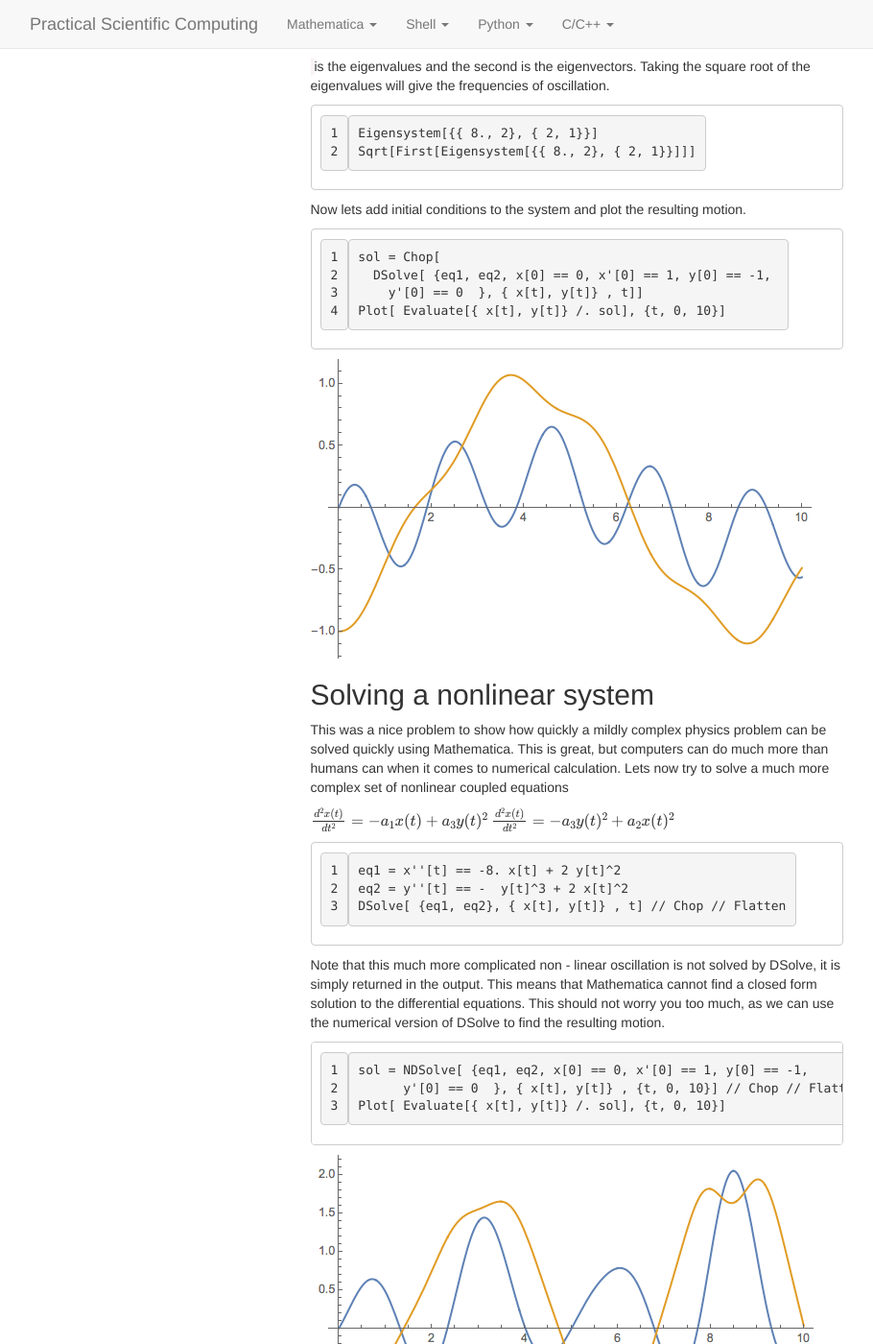
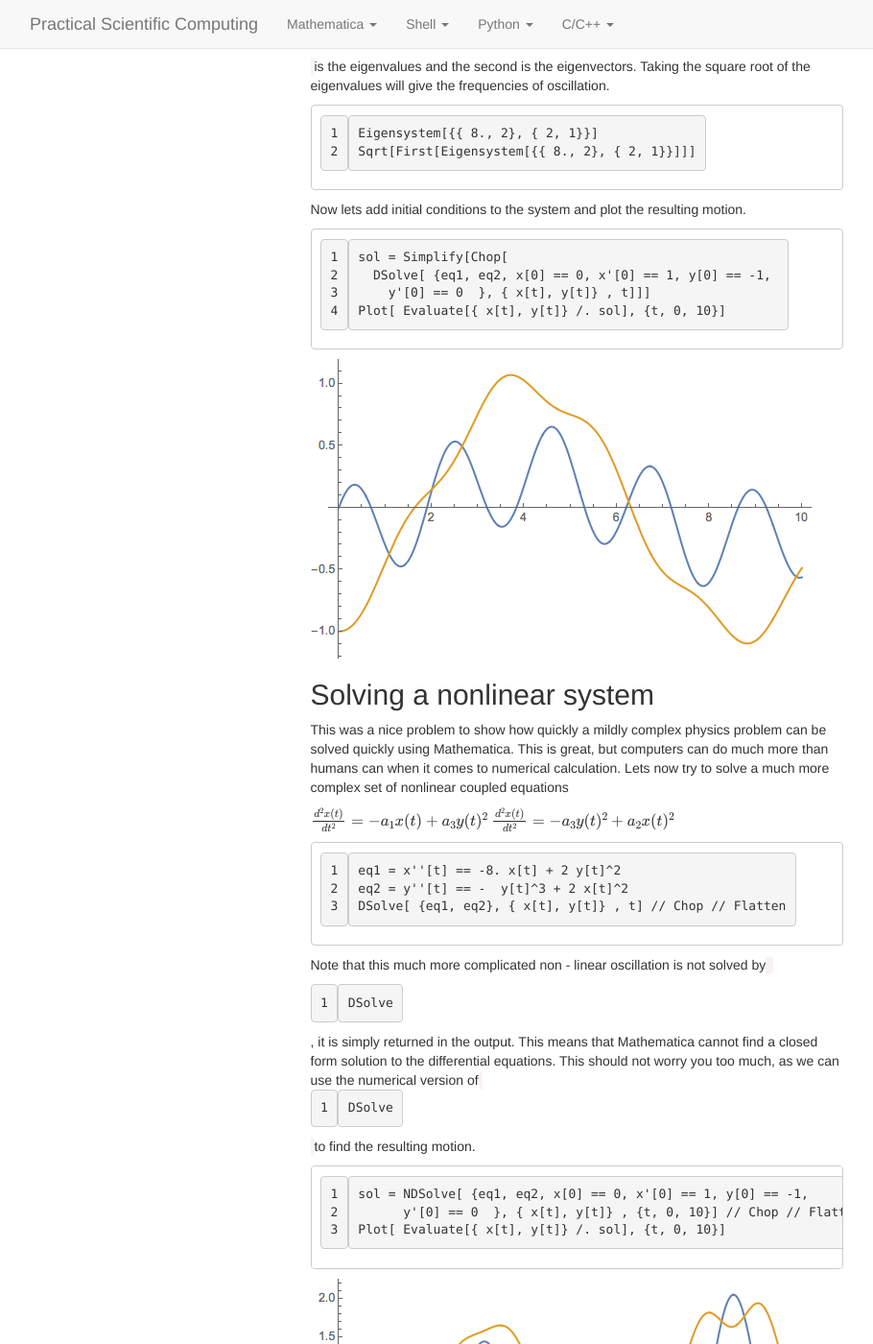
Before and after one commit to practical-scientific-computing/practical-scientific-computing.github.io, a Jekyll site: the page built from mathematica/examples/coupled_oscillator.md, in a window 1280 px wide and 1400 px high, scrolled down 1036 px. Shown: the whole window at 96% size, without its empty margins (39-949 px from the left). Built offline with Jekyll 4.4.1, drawn with Linux system fonts in a browser that asks for light colours; nearby versions of some CDN libraries; Markdown is read by kramdown in place of the engine named in the settings; formulas are drawn with MathJax 3.

Commit message:
Fixed some typos

````diff
--- a/mathematica/examples/coupled_oscillator.md
+++ b/mathematica/examples/coupled_oscillator.md
@@ -45,9 +45,9 @@
 Now lets add initial conditions to the system and plot the resulting motion.
 
 ```
-sol = Chop[
+sol = Simplify[Chop[
   DSolve[ {eq1, eq2, x[0] == 0, x'[0] == 1, y[0] == -1,
-    y'[0] == 0  }, { x[t], y[t]} , t]]
+    y'[0] == 0  }, { x[t], y[t]} , t]]]
 Plot[ Evaluate[{ x[t], y[t]} /. sol], {t, 0, 10}]
 ```
 
@@ -66,7 +66,7 @@
 DSolve[ {eq1, eq2}, { x[t], y[t]} , t] // Chop // Flatten
 ```
 
-Note that this much more complicated non - linear oscillation is not solved by DSolve, it is simply returned in the output. This means that Mathematica cannot find a closed form solution to the differential equations. This should not worry you too much, as we can use the numerical version of DSolve to find the resulting motion.
+Note that this much more complicated non - linear oscillation is not solved by `DSolve`, it is simply returned in the output. This means that Mathematica cannot find a closed form solution to the differential equations. This should not worry you too much, as we can use the numerical version of `DSolve` to find the resulting motion.
 
 ```
 sol = NDSolve[ {eq1, eq2, x[0] == 0, x'[0] == 1, y[0] == -1,
````
Also changed, not shown: mathematica/03-Coding-Style.md (+2 -2 lines).
